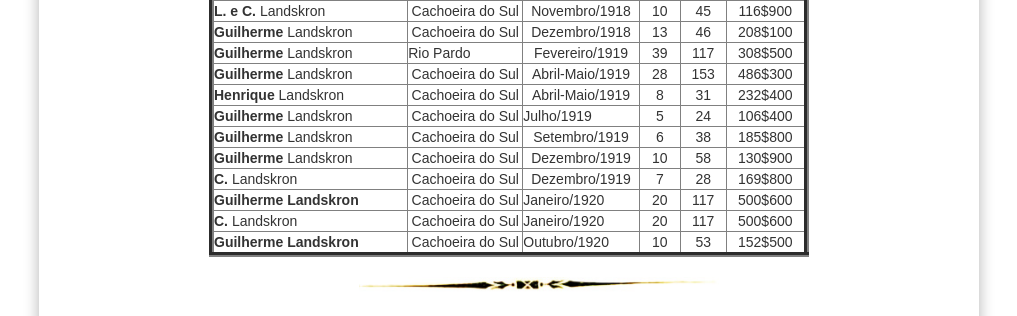
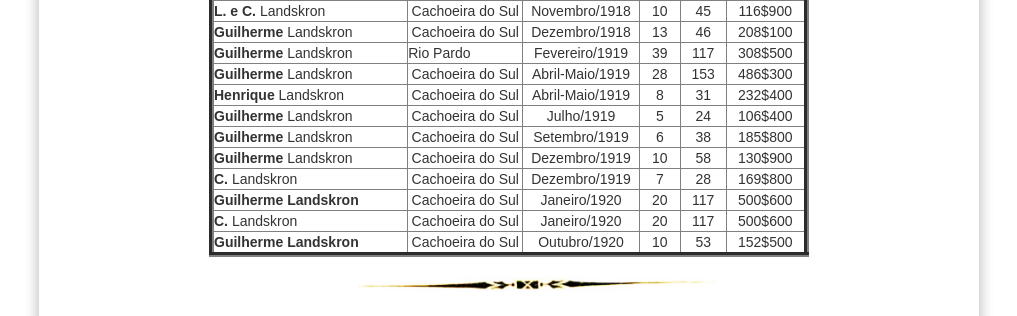
Before and after one commit to claudiovargas1955/claudiovargas1955.github.io, a Jekyll site: the page built from _pages/história-da-iasd-bosque.html, in a window 1280 px wide. Shown: the part 2044-2360 px from the top of the page, without its empty margins (131-1148 px from the left). Built offline with Jekyll 4.4.1, drawn with Linux system fonts in a browser that asks for light colours; some web fonts are replaced.

Commit message:
Update história-da-iasd-bosque.html

```diff
--- a/_pages/história-da-iasd-bosque.html
+++ b/_pages/história-da-iasd-bosque.html
@@ -268,7 +268,7 @@ Emilio Froemming.<br>
         <tr>
            <td align="left" width="300px"><b>Guilherme</b> Landskron</td>
            <td align="center" width="50px">Cachoeira do Sul</td>
-           <td align="left">Julho/1919</td>
+           <td align="center">Julho/1919</td>
            <td align="center">5</td>
            <td align="center">24</td>
            <td align="center">106$400</td>
@@ -301,7 +301,7 @@ Emilio Froemming.<br>
         <tr>
            <td align="left" width="300px"><b>Guilherme Landskron</td>
            <td align="center" width="50px">Cachoeira do Sul</td>
-           <td align="left">Janeiro/1920</td>
+           <td align="center">Janeiro/1920</td>
            <td align="center">20</td>
            <td align="center">117</td>
            <td align="center">500$600</td>
@@ -310,7 +310,7 @@ Emilio Froemming.<br>
          <tr>
            <td align="left" width="300px"><b>C. </b>Landskron</td>
            <td align="center" width="50px">Cachoeira do Sul</td>
-           <td align="left">Janeiro/1920</td>
+           <td align="center">Janeiro/1920</td>
            <td align="center">20</td>
            <td align="center">117</td>
            <td align="center">500$600</td>
@@ -320,7 +320,7 @@ Emilio Froemming.<br>
         <tr>
            <td align="left" width="300px"><b>Guilherme Landskron</b></td>
            <td align="center" width="50px">Cachoeira do Sul</td>
-           <td align="left">Outubro/1920</td>
+           <td align="center">Outubro/1920</td>
            <td align="center">10</td>
            <td align="center">53</td>
            <td align="center">152$500</td>
```
